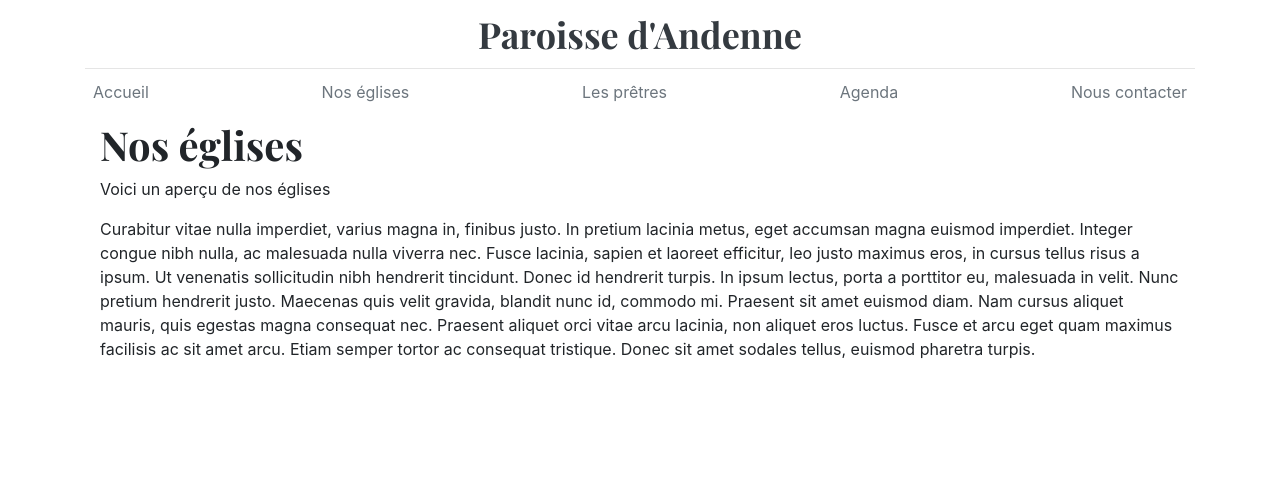
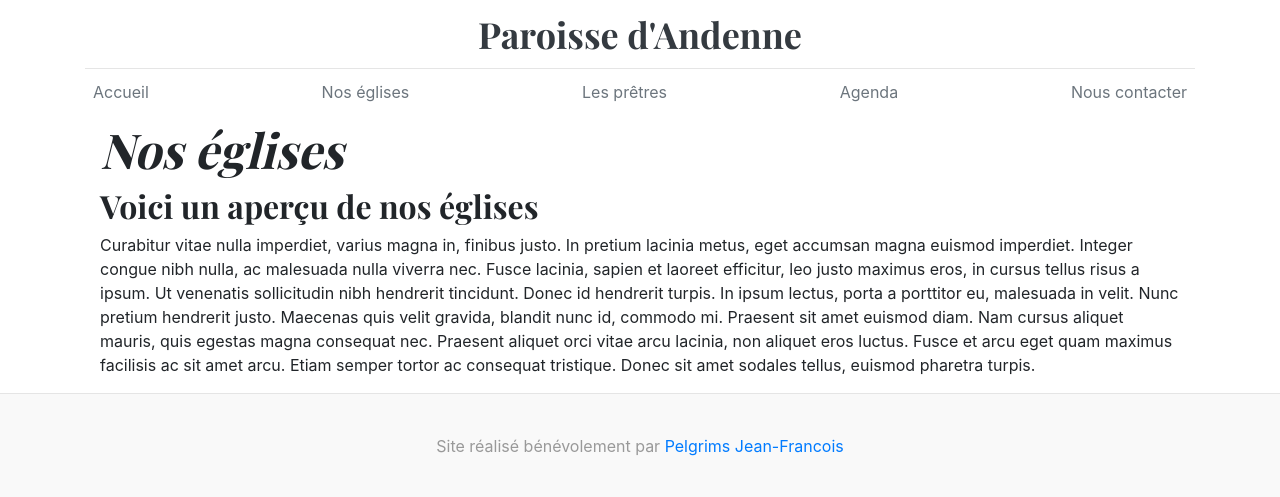
Before and after one commit to jeffpelgrims/paroisseandenne, a Django app: page /eglise/ in a window 1280 px wide. Shown: the top 497 px of the page. Run offline with Django 3.2, Linux system fonts and the light colour scheme; some libraries are stand-ins or nearby versions.

Commit message:
Ajout de page
Ajout des liens dans base.html, ajout de la page contact

```diff
--- a/paroisseandenne/paroisseandenne/urls.py
+++ b/paroisseandenne/paroisseandenne/urls.py
@@ -21,5 +21,6 @@ from . import views
 urlpatterns = [
     path('admin/', admin.site.urls),
     path('', views.home_page),
+    path('contact/', views.contact),
     path('eglise/', include('eglise.urls'))
 ]
--- a/paroisseandenne/paroisseandenne/views.py
+++ b/paroisseandenne/paroisseandenne/views.py
@@ -4,3 +4,6 @@ from django.shortcuts import render
 
 def home_page(request):
     return render(request, 'index.html')
+
+def contact(request):
+    return render(request, 'contact.html')
--- a/paroisseandenne/templates/base.html
+++ b/paroisseandenne/templates/base.html
@@ -27,16 +27,20 @@
 
       <div class="nav-scroller py-1 mb-2">
         <nav class="nav d-flex justify-content-between">
-          <a href="#" class="p-2 text-muted">Accueil</a>
-          <a href="#" class="p-2 text-muted">Nos églises</a>
-          <a href="#" class="p-2 text-muted">Les prêtres</a>
-          <a href="#" class="p-2 text-muted">Agenda</a>
-          <a href="#" class="p-2 text-muted">Nous contacter</a>
+          <a href="/" class="p-2 text-muted">Accueil</a>
+          <a href="../eglise" class="p-2 text-muted">Nos églises</a>
+          <a href="../pretres" class="p-2 text-muted">Les prêtres</a>
+          <a href="../agenda" class="p-2 text-muted">Agenda</a>
+          <a href="../contact" class="p-2 text-muted">Nous contacter</a>
         </nav>
       </div>
       {% block content %}
       {% endblock %}
     </div>
+
+    <footer class="blog-footer">
+      <p>Site réalisé bénévolement par <a href="mailto:jeffpelgrims@live.be">Pelgrims Jean-Francois</a></p>
+    </footer>
 
 
 
--- a/paroisseandenne/templates/eglise.html
+++ b/paroisseandenne/templates/eglise.html
@@ -11,12 +11,12 @@ Nos églises
 
 <div class="container">
   <div class="row">
-    <div class="col-lg">
-      <h1>Nos églises</h1>
-      <p>Voici un aperçu de nos églises</p>
+    <div class="col-lg-12">
+      <h1 class="display-4 font-italic">Nos églises</h1>
+      <h2>Voici un aperçu de nos églises</h2>
         <p>Curabitur vitae nulla imperdiet, varius magna in, finibus justo. In pretium lacinia metus, eget accumsan magna euismod imperdiet. Integer congue nibh nulla, ac malesuada nulla viverra nec. Fusce lacinia, sapien et laoreet efficitur, leo justo maximus eros, in cursus tellus risus a ipsum. Ut venenatis sollicitudin nibh hendrerit tincidunt. Donec id hendrerit turpis. In ipsum lectus, porta a porttitor eu, malesuada in velit. Nunc pretium hendrerit justo. Maecenas quis velit gravida, blandit nunc id, commodo mi. Praesent sit amet euismod diam. Nam cursus aliquet mauris, quis egestas magna consequat nec. Praesent aliquet orci vitae arcu lacinia, non aliquet eros luctus. Fusce et arcu eget quam maximus facilisis ac sit amet arcu. Etiam semper tortor ac consequat tristique. Donec sit amet sodales tellus, euismod pharetra turpis.
 
-</p>
+        </p>
     </div>
   </div>
 </div>
--- a/paroisseandenne/templates/index.html
+++ b/paroisseandenne/templates/index.html
@@ -1,7 +1,4 @@
 {% extends "base.html" %}
-
-{% block is_active_home %}active{% endblock %}
-
 
 {% block title %}
 Paroisse d'Andenne
```
Also changed, not shown: paroisseandenne/templates/contact.html (added, +15 -0 lines).
